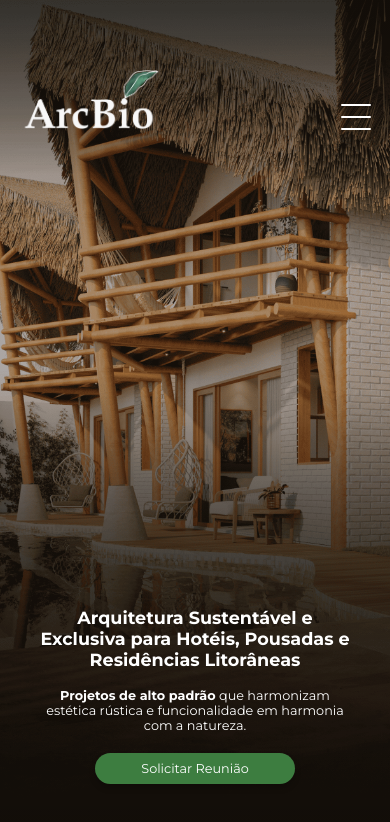
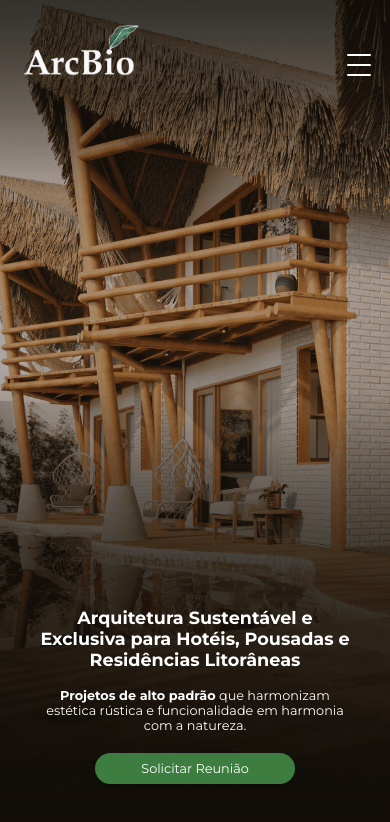
Before and after one commit to esaumatias/ArcBioFront, a React (Create React App) app: page / in a window 390 px wide. Shown: the top 822 px of the page. Built offline with nearby package versions, Linux system fonts and the light colour scheme.

Commit message:
feat - correção home

```diff
--- a/src/Components/Menu.css
+++ b/src/Components/Menu.css
@@ -9,8 +9,8 @@
     cursor: pointer;
     display: flex;
     flex-direction: column;
-    gap: 10px;
-    width: 30px;
+    gap: 8px;
+    width: 24px;
 }
 
 .menu-line {
@@ -22,8 +22,8 @@
 
 .menuX {
     position: relative;
-    width: 30px;
-    height: 30px;
+    width: 25px;
+    height: 25px;
     display: flex;
     align-items: center;
     justify-content: center;
--- a/src/Pages/Home/Home.css
+++ b/src/Pages/Home/Home.css
@@ -1,6 +1,6 @@
 .containerHome {
   width: 100%;
-  height: 100%;
+  height: 100svh; /* Altura visível excluindo barras do navegador */
   background-image:
     linear-gradient(to top, rgba(0, 0, 0, 0.3), rgba(0, 0, 0, 0)),
     linear-gradient(to bottom, rgba(0, 0, 0, 0.3), rgba(0, 0, 0, 0)),
@@ -13,6 +13,7 @@
   align-items: center;
   justify-content: space-between;
 }
+
 
 .containerHome .headerMenu {
   display: flex;
@@ -143,4 +144,12 @@
   .containerHome .content {
     padding-bottom: 60px;
   }
+
+  .containerHome .headerMenu {
+    padding-top: 25px;
+  }
+
+  .containerHome .headerMenu img {
+    width: 120px;
+  }
 }
```
